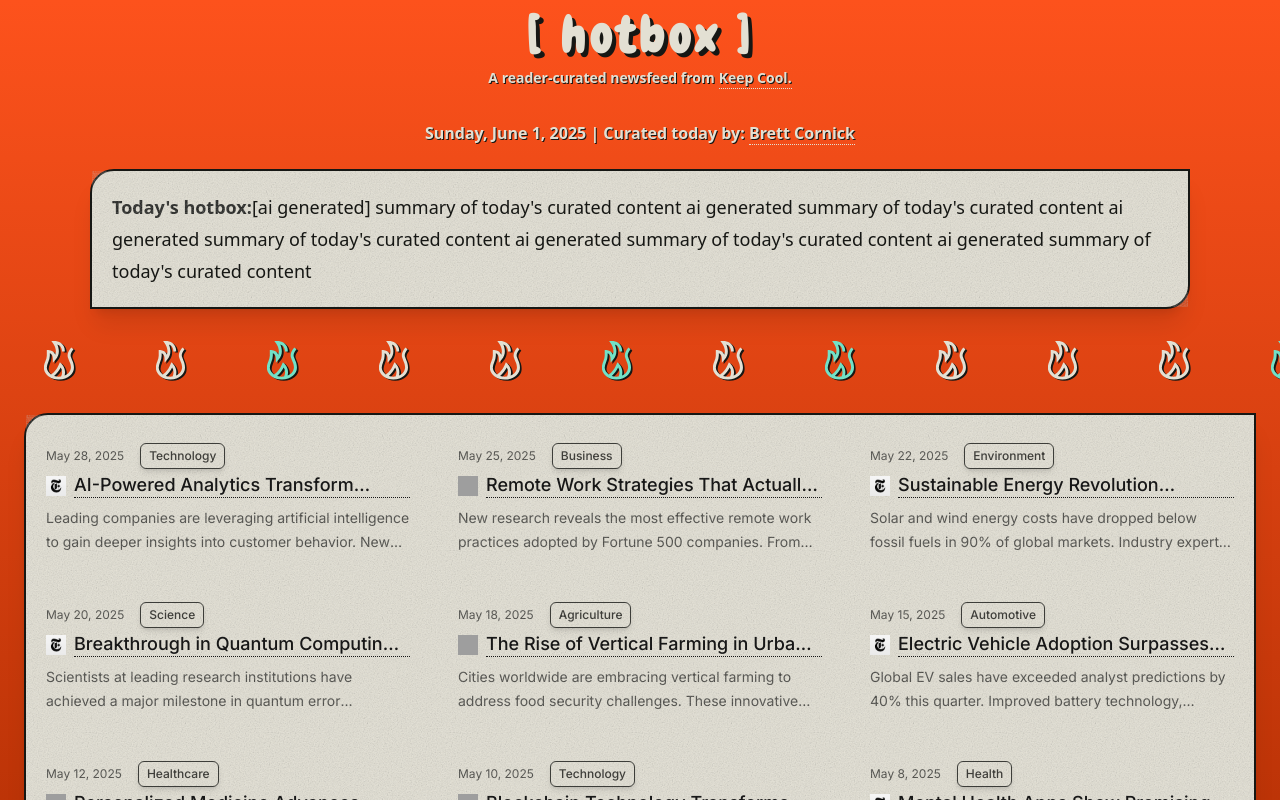
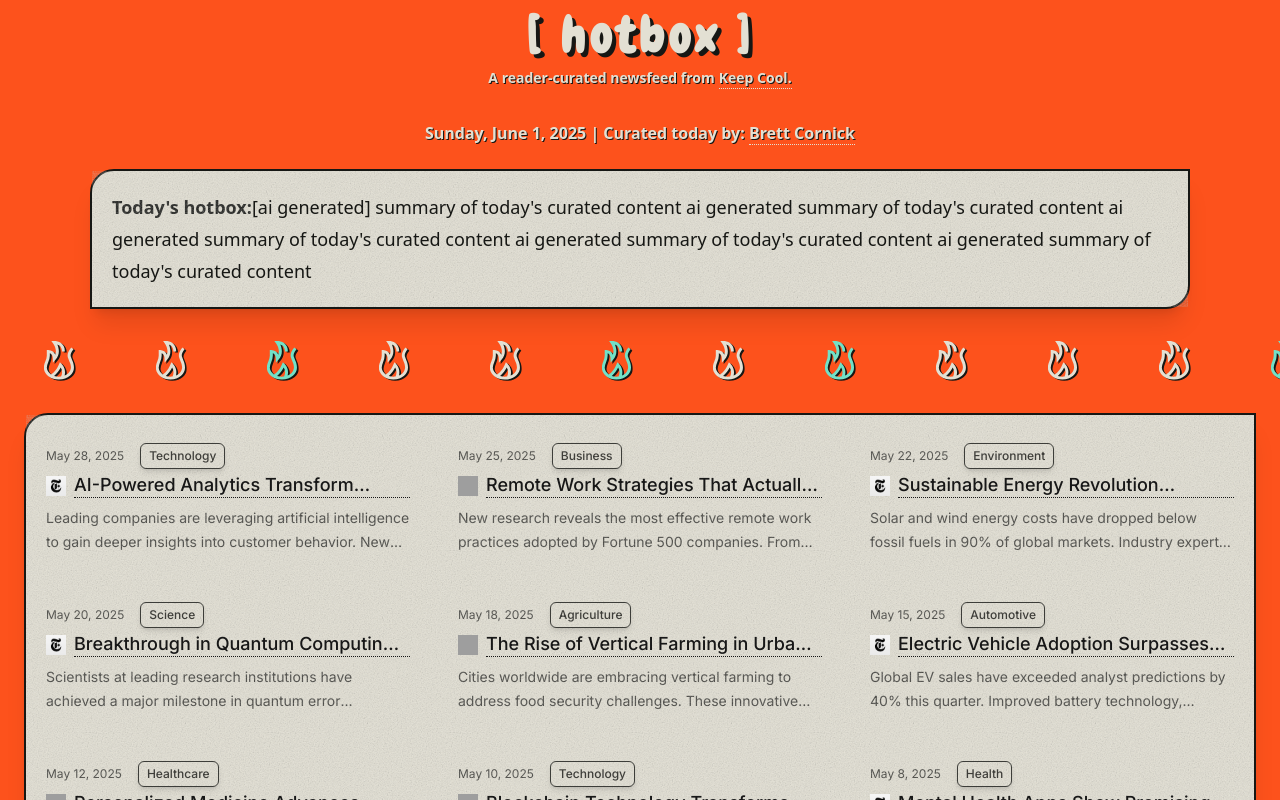
Before and after one commit to nickvanosdol/hotbox-news-curator-PROD, a Next.js app: page / in a window 1280 px wide. Shown: the top 800 px of the page. Built offline with nearby package versions, Linux system fonts and the light colour scheme; grey boxes are pictures that could not be loaded.

Commit message:
Update layout.tsx

```diff
--- a/src/app/layout.tsx
+++ b/src/app/layout.tsx
@@ -26,7 +26,7 @@
   return (
     <html lang="en">
       <body
-        className={`${chewy.variable} ${inter.variable} antialiased bg-gradient-to-t to-[var(--color-primary-bg)] from-[#A22700]`}>
+        className={`${chewy.variable} ${inter.variable} antialiased bg-[var(--color-primary-bg)]`}>
         {children}
         {/* <div
           className="pointer-events-none fixed inset-0 -z-10 opacity-35"
```
